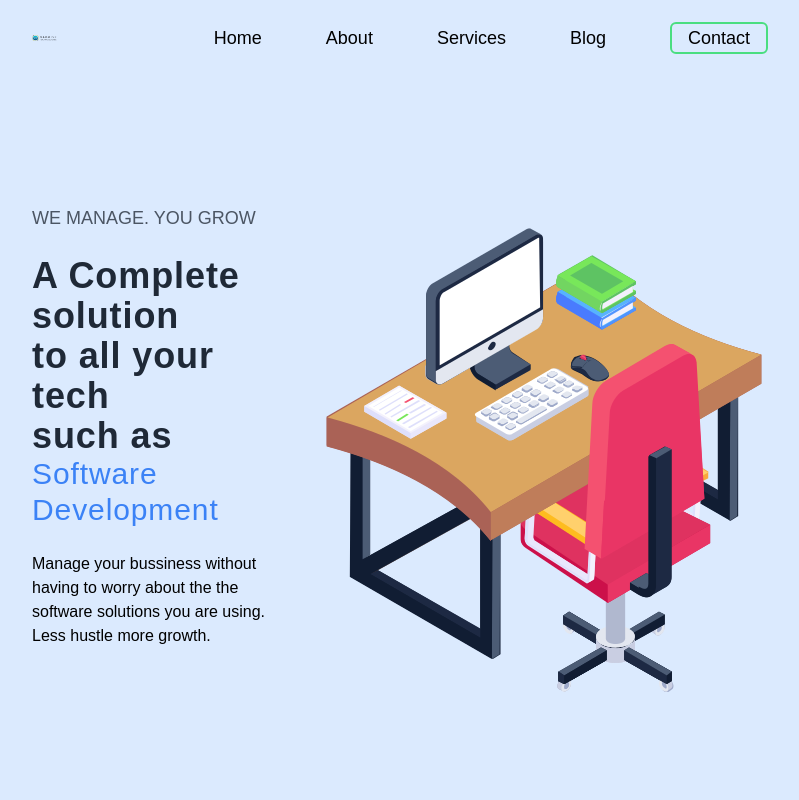
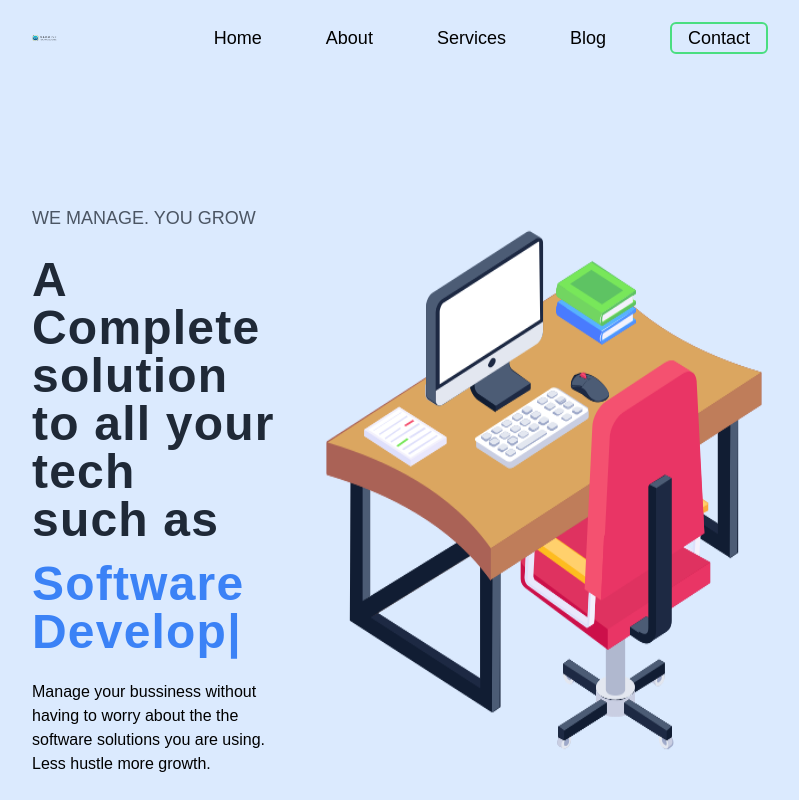
Before and after one commit to Andrew-Ochieng/Vabrise, a React (Create React App) app: page / in a window 1280 px wide. Shown: the top 800 px of the page, without its empty margins (224-1023 px from the left). Built offline with nearby package versions, Linux system fonts and the light colour scheme; no server answers.

Commit message:
add typical-animation font styles

```diff
--- a/src/components/Hero.js
+++ b/src/components/Hero.js
@@ -9,18 +9,18 @@ const Hero = () => {
                     <h3 className="uppercase font-medium md:text-lg text-lg text-gray-600">
                         We Manage. You Grow
                     </h3>
-                    <h1 className="md:my-6 my-4 md:text-4xl text-2xl font-bold text-gray-800 leading-loose tracking-wide ">
+                    <h1 className="md:my-6 my-4 md:text-5xl text-2xl font-bold text-gray-800 leading-loose tracking-wide ">
                         A Complete solution <br /> to all your tech <br /> such as <br />
                         <Typical
-                            className="text-blue-500 font-light md:text-3xl text-2xl"
+                            className="text-blue-500 font-semibold md:pt-4 pt-2 "
                             loop={Infinity}
                             wrapper="p"
                             steps={[
-                                'Computer Repair', 2000,
-                                'Software Development', 2000,
-                                    'UI/UX Design', 2000,
-                                    'Graphics Design', 2000,
-                                    'CCTV & Network Installation', 2000
+                                'Computer Repair', 3000,
+                                'Software Development', 3000,
+                                'UI/UX Design', 3000,
+                                'Graphics Design', 3000,
+                                'CCTV & Network Installation', 3000
                             ]}
                         />
                     </h1>
```
